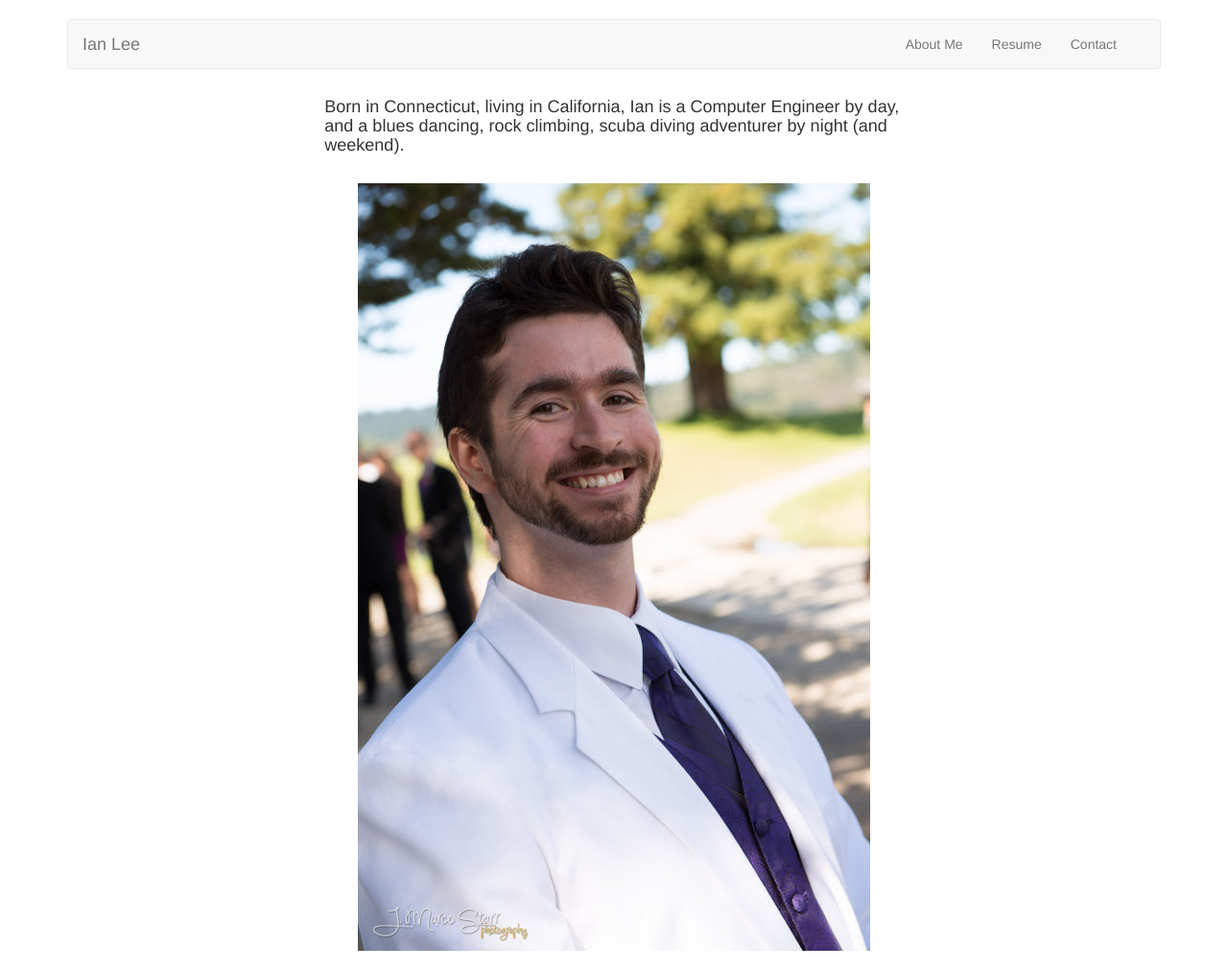
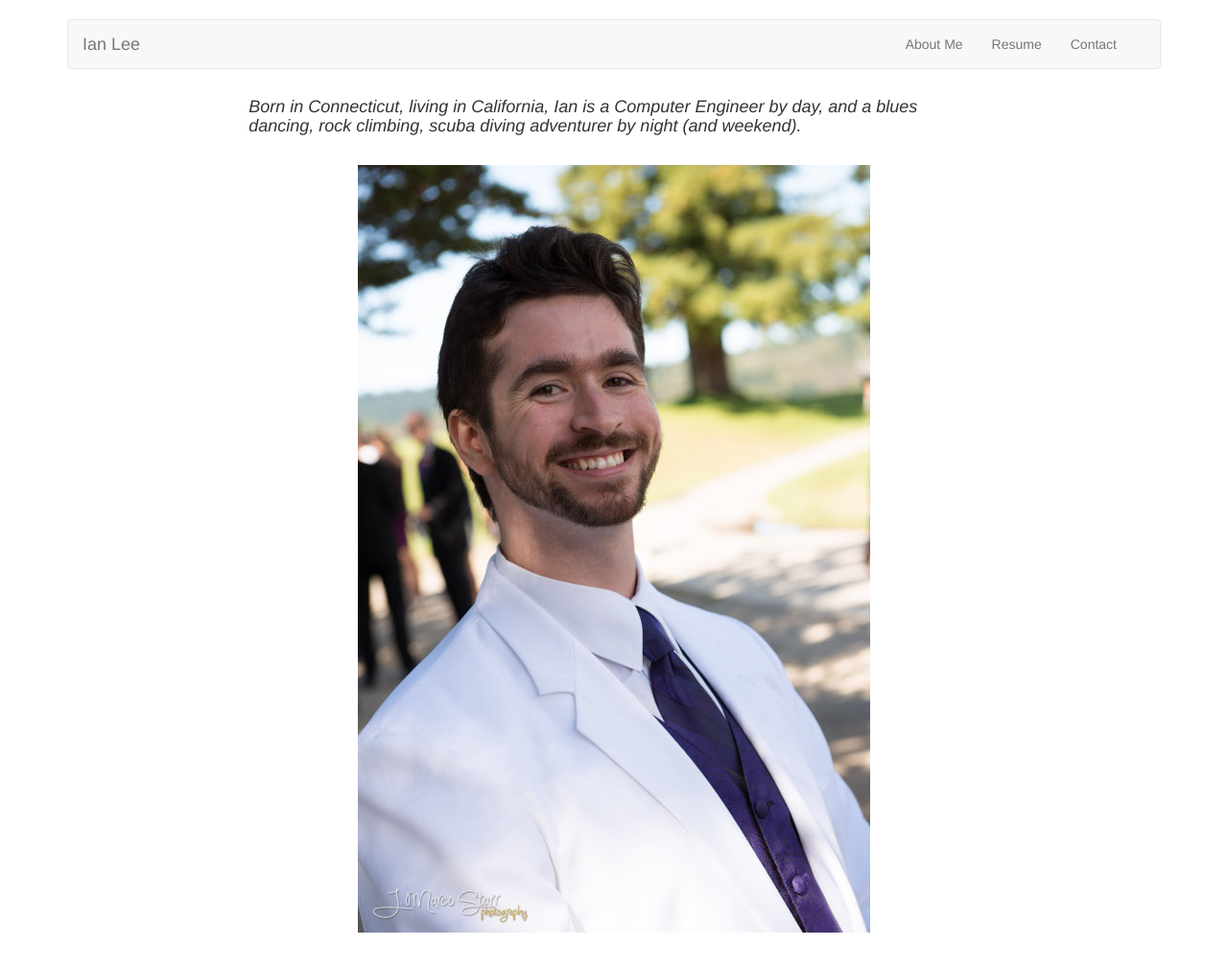
Before and after one commit to IanLee1521/IanLee1521.github.io, a Jekyll site: the page built from index.html, in a window 1280 px wide. Shown: the whole page at 96% size. Built offline with Jekyll 4.4.1, drawn with Linux system fonts in a browser that asks for light colours; nearby versions of some CDN libraries.

Commit message:
improved styling and composability of html files

```diff
--- a/_config.yml
+++ b/_config.yml
@@ -8,7 +8,7 @@ url: "http://ianlee1521.com"
 
 # Images
 gravatar_id: c416a04a16b233e65afd993815c167dd
-logo: assets/img/headshot.png
+logo: /assets/img/headshot.jpg
 
 exclude:
   - CNAME
--- a/index.html
+++ b/index.html
@@ -4,11 +4,11 @@ permalink: /
 ---
 
 <div class="row bottom-buffer">
-  <div class="col-md-8 col-md-offset-2">
-  <h4>Born in Connecticut, living in California, Ian is a Computer Engineer by day, and a blues dancing, rock climbing, scuba diving adventurer by night (and weekend).</h4>
+  <div class="col-md-10 col-md-offset-1">
+  <h4><em>Born in Connecticut, living in California, Ian is a Computer Engineer by day, and a blues dancing, rock climbing, scuba diving adventurer by night (and weekend).</em></h4>
   </div>
 </div>
 
 <div class="row">
-    <img class="img-responsive center-block" src="/assets/img/headshot.jpg">
+    <img class="img-responsive center-block" src="{{ site.logo }}">
 </div>
```
